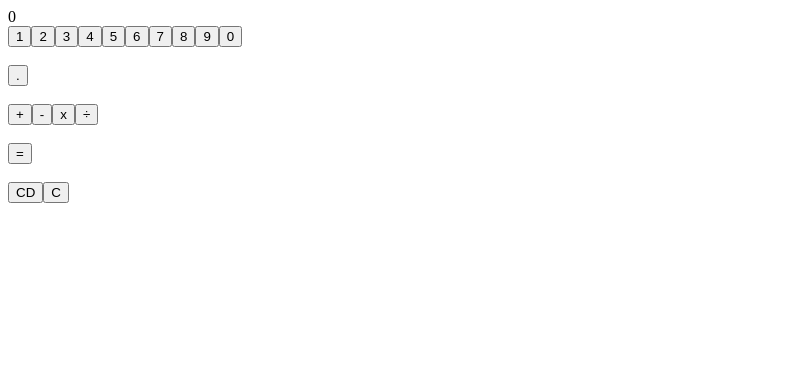
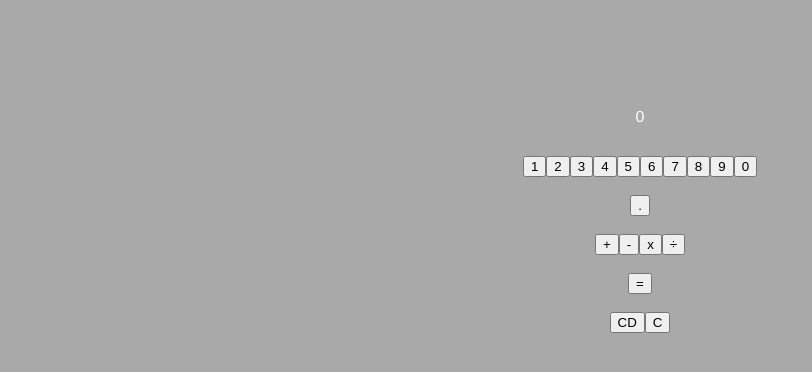
Before and after one commit to bradleyhop/bradleyhop.github.io, a Vue app in the folder JScalculator/js-calculator/: page / in a window 1280 px wide. Shown: the top 372 px of the page, without its empty margins (0-812 px from the left). Built offline with nearby package versions, Linux system fonts and the light colour scheme.

Commit message:
hacking away at the logic

```diff
--- a/JScalculator/js-calculator/src/App.vue
+++ b/JScalculator/js-calculator/src/App.vue
@@ -2,8 +2,10 @@
   <div id="calculator">
 
     <div class="lcd">
+      <!-- io shows the line above where the user is stringing their calculations -->
+      <div id="io"></div>
+      <!-- display shows the active input the user gives -->
       <div id="display"></div>
-      <div id="io"></div>
     </div>
 
     <div class="numpad">
@@ -22,7 +24,9 @@
     <br>
 
     <div class="decimal">
-      <button @click="decimal" class="decimal lightgrey" type="button" aria-label=".">.</button>
+      <button @click="decimal" class="decimal lightgrey" type="button" aria-label="decimal">
+        .
+      </button>
       <!--<button @click="posNeg">+ &#47; -</button>-->
     </div>
 
@@ -65,7 +69,6 @@
 </template>
 
 <script>
-
 export default {
   name: 'App',
 
@@ -82,6 +85,10 @@ export default {
       if (this.display === '0') {
         this.display = '';
         this.display += num;
+      } else if (/(\+|-|x|\/)/.test(this.display)) {
+        if (num !== '0') {
+          this.display += num;
+        }
       } else {
         this.display += num;
       }
@@ -89,11 +96,29 @@ export default {
       document.getElementById('display').innerText = this.display;
     },
 
+    operator(op) {
+      // Throw whatever is in the active display to the io line above, clear display, and show
+      //   perator.
+      if (this.io !== '') {
+        this.io = this.display;
+      } else {
+        this.io += this.display;
+      }
+      this.display = '';
+      this.display = op;
+
+      document.getElementById('io').innerText = this.io;
+      document.getElementById('display').innerText = '';
+      document.getElementById('display').innerText = op;
+    },
+
     allClear() {
-      this.display = '0';
-      this.io = '';
+      // clear out both the active display and th io line
+      this.$data.display = '0';
+      this.$data.io = '';
 
-      document.getElementById('display').innerText = this.display;
+      document.getElementById('display').innerText = this.$data.display;
+      document.getElementById('io').innerText = this.$data.io;
     },
   },
 
@@ -113,12 +138,30 @@ export default {
 </script>
 
 <style lang="scss">
-#app {
+body {
+  margin: 0;
+  padding: 0;
+  background-color: darkgrey;
+}
+
+#calculator {
   font-family: Avenir, Helvetica, Arial, sans-serif;
   -webkit-font-smoothing: antialiased;
   -moz-osx-font-smoothing: grayscale;
-  text-align: center;
+  font-size: 16px;
   color: #2c3e50;
   margin-top: 60px;
+  text-align: center;
+}
+
+#display {
+  height: 3rem;
+  color: white;
+}
+
+#io {
+  color: white;
+  height: 3rem;
+  font-size: 0.75rem;
 }
 </style>
```
